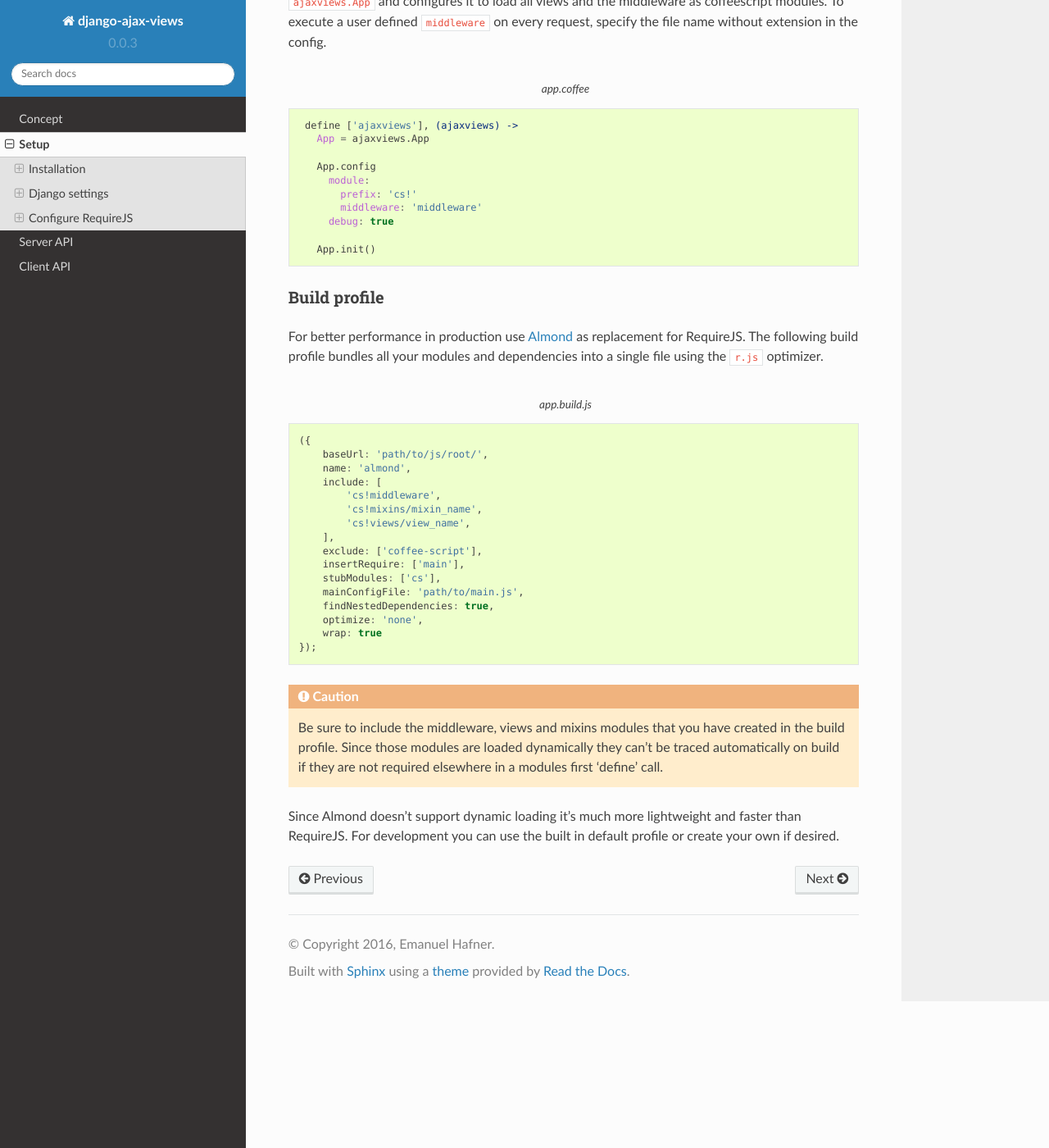
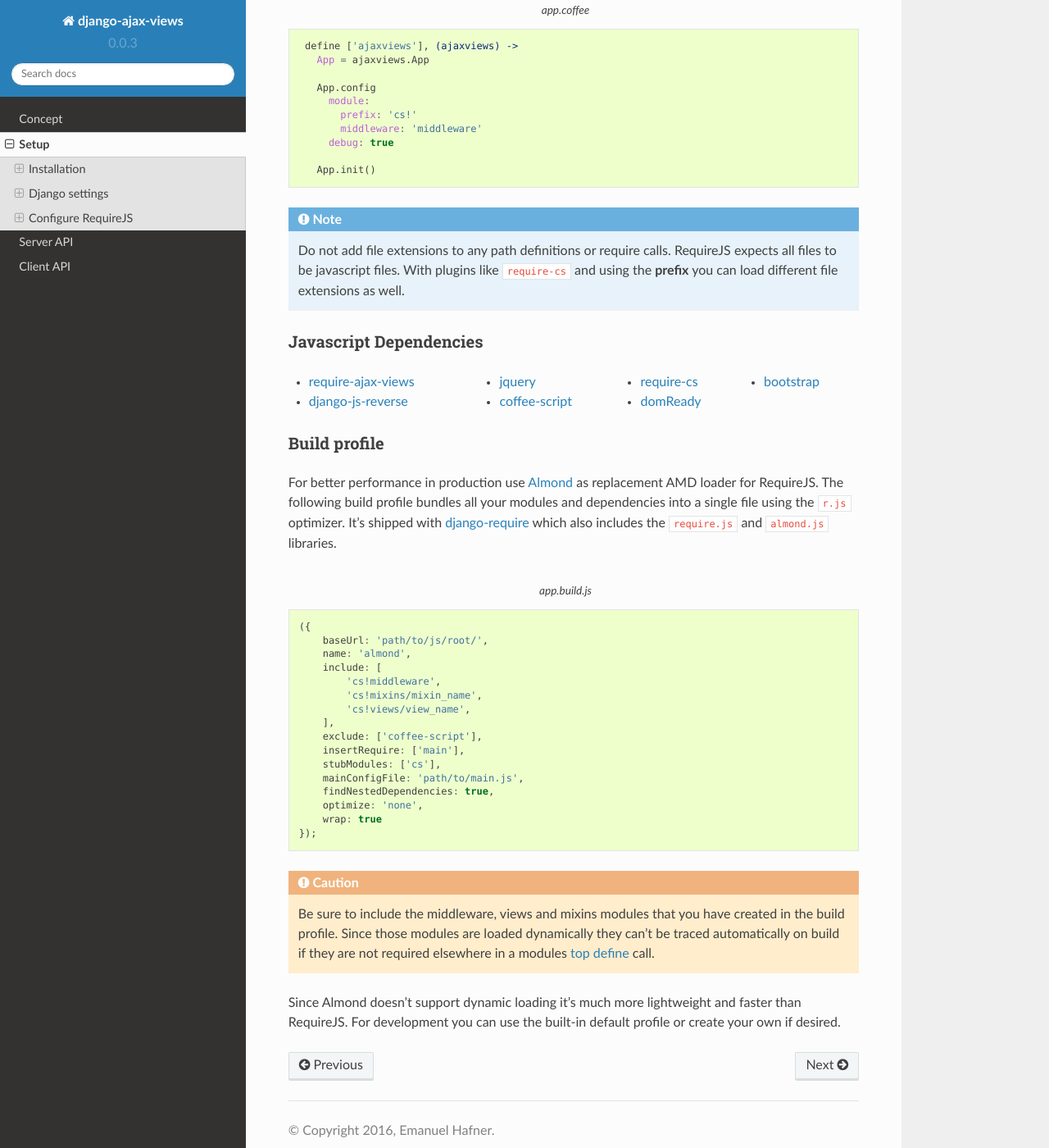
Before and after one commit to baxter07/django-ajax-views, a Sphinx documentation site: the page built from docs/setup.rst, in a window 1280 px wide and 1400 px high, scrolled down 3584 px. Shown: the whole window at 82% size. Built offline with Sphinx 7.4.7 and the Read the Docs theme 2.0.0, drawn with Linux system fonts in a browser that asks for light colours; formulas are drawn with MathJax 3; some of the changed text lies outside the part shown.

Commit message:
updated docs

```diff
--- a/docs/index.rst
+++ b/docs/index.rst
@@ -16,7 +16,7 @@
 
 Some basic knowledge of Django's `class-based views`_ and `RequireJS`_ would be desirable to use this app.
 
-Contents:
+**Contents:**
 
 .. toctree::
    :maxdepth: 2
--- a/docs/setup.rst
+++ b/docs/setup.rst
@@ -60,6 +63,8 @@
         'ajaxviews.middleware.AjaxMiddleware',
     ]
 
+If you don't want to use the middleware you need to include those scripts in the base template yourself.
+
 django-ajax-views
 -----------------
 
@@ -67,13 +72,14 @@
 
     Default: ``30``
 
-    If you use pagination for your *list views* you can override the default value.
+    If you use pagination for a :class:`ajaxviews.views.AjaxListView` you can override the default value
+    for all views.
 
 - ``FILTER_SEARCH_INPUT_BY``
 
     Default: ``10``
 
-    Number of results by which a search input field should be displayed for filter views.
+    Number of results by which a search input field should be displayed for the :class:`FilterView`.
 
 - ``MESSAGE_TAGS``
 
@@ -150,6 +156,7 @@
           'jquery':        '/path/to/jquery/dist/jquery',
           'urlreverse':    '/path/to/django_js_reverse/reverse',
           'bootstrap':     '/path/to/bootstrap/dist/js/bootstrap.min'
+          // ...
         }
       });
 
@@ -158,6 +165,7 @@
           'jquery',
           'urlreverse',
           'bootstrap',
+          // ...
           'cs!app'
         ]);
       });
@@ -172,13 +180,12 @@
     // 'autocompletewidget',
 
 Using the prefix ``cs!`` tells RequireJS to load a coffeescript file. The following initializes the
-``ajaxviews.App`` and configures it to load all views and the middleware as coffeescript modules.
-To execute a user defined ``middleware`` on every request, specify the file name without extension
-in the config.
+:class:`App` and configures it to load all views and the middleware as coffeescript modules.
+To execute a user defined :class:`Middleware` for all requests, specify the file name in the config.
 
 .. code-block:: coffeescript
    :caption: app.coffee
-   :name: client application
+   :name: client-application
 
     define ['ajaxviews'], (ajaxviews) ->
       App = ajaxviews.App
@@ -191,11 +198,30 @@
 
       App.init()
 
+.. note:: Do not add file extensions to any path definitions or require calls. RequireJS expects all files
+    to be javascript files. With plugins like ``require-cs`` and using the **prefix** you can load different
+    file extensions as well.
+
+Javascript Dependencies
+-----------------------
+
+.. hlist::
+   :columns: 4
+
+   * `require-ajax-views`_
+   * `django-js-reverse`_
+   * `jquery`_
+   * `coffee-script`_
+   * `require-cs`_
+   * `domReady`_
+   * `bootstrap`_
+
 Build profile
 -------------
 
-For better performance in production use Almond_ as replacement for RequireJS. The following build profile bundles
-all your modules and dependencies into a single file using the ``r.js`` optimizer.
+For better performance in production use Almond_ as replacement AMD loader for RequireJS. The following build
+profile bundles all your modules and dependencies into a single file using the ``r.js`` optimizer. It's shipped
+with django-require_ which also includes the ``require.js`` and ``almond.js`` libraries.
 
 .. code-block:: javascript
     :caption: app.build.js
@@ -220,10 +246,12 @@
 
 .. caution:: Be sure to include the middleware, views and mixins modules that you have created in the build profile.
              Since those modules are loaded dynamically they can't be traced automatically on build if they are not
-             required elsewhere in a modules first 'define' call.
+             required elsewhere in a modules `top define`_ call.
 
 Since Almond doesn't support dynamic loading it's much more lightweight and faster than RequireJS. For development
-you can use the built in default profile or create your own if desired.
+you can use the built-in default profile or create your own if desired.
+
+.. _top define: #client-application
 
 .. _Django: https://github.com/django/django
 
@@ -246,3 +274,15 @@
 .. _Bower: https://bower.io
 
 .. _Almond: https://github.com/requirejs/almond
+
+.. _require-ajax-views: https://github.com/Pyco7/django-ajax-views
+
+.. _jquery: https://github.com/jquery/jquery
+
+.. _coffee-script: https://github.com/jashkenas/coffeescript
+
+.. _require-cs: https://github.com/requirejs/require-cs
+
+.. _domReady: https://github.com/requirejs/domReady
+
+.. _bootstrap: https://github.com/twbs/bootstrap
```
Also changed, not shown: other parts of docs/setup.rst (+19 -16 lines), docs/concept.rst (+10 -30 lines), docs/modules/client_api.rst (+27 -16 lines), docs/_static/request_view.svg.
